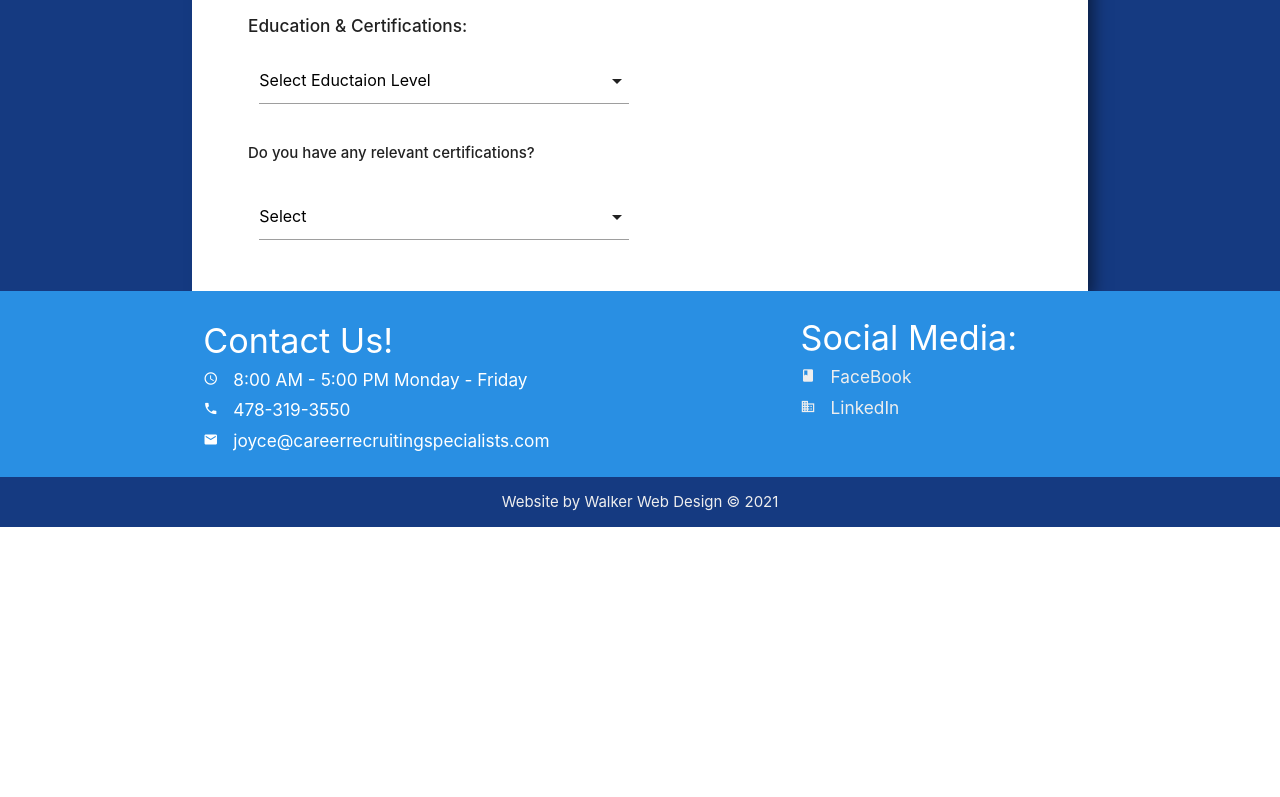
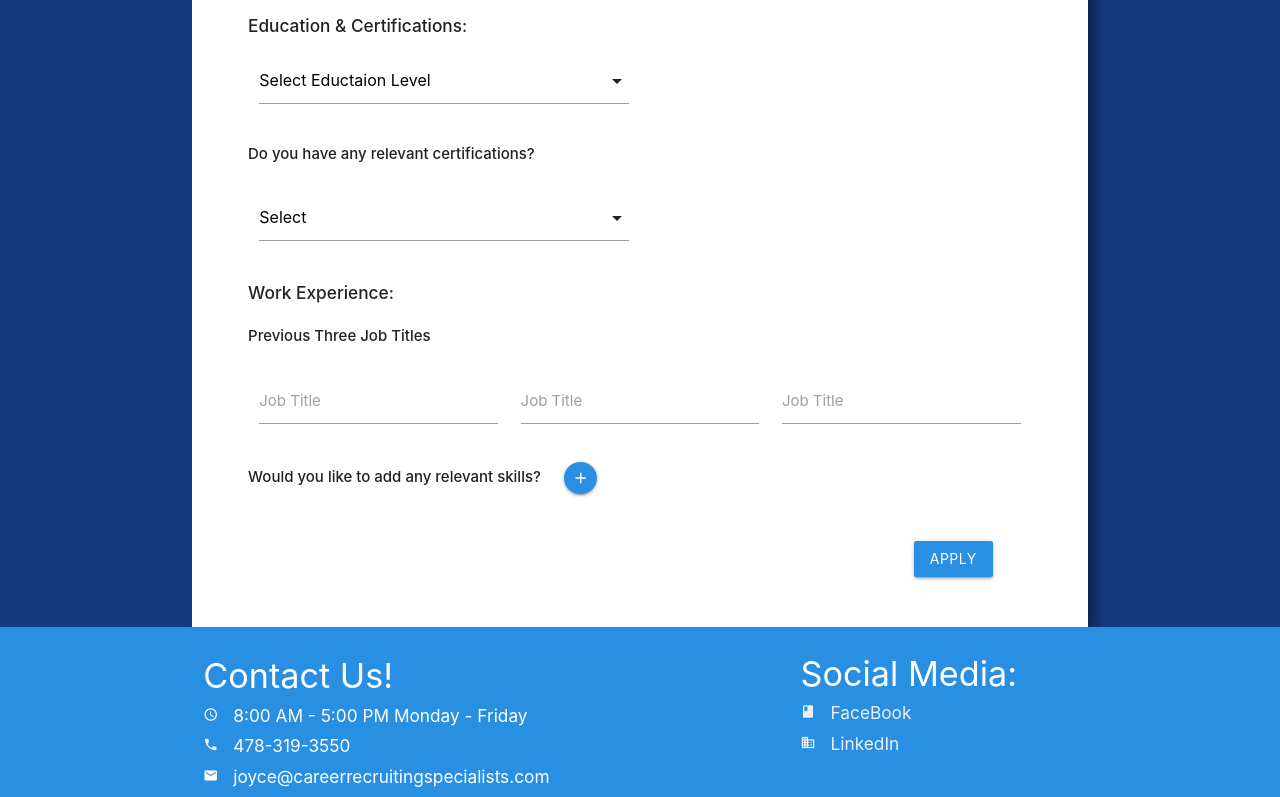
Before and after one commit to logantwalker/career-recruiting-specialists, a React (Create React App) app in the folder client/: page /apply/1 in a window 1280 px wide. Shown: the part 521-1318 px from the top of the page. Before the commit the page ends 1048 px from the top, so only its background shows below. Built offline with nearby package versions, Linux system fonts and the light colour scheme; no server answers.

Commit message:
application skeleton is finished. time to add funcitonality

```diff
--- a/client/src/pages/JobSearchApply/JobApply/JobApply.js
+++ b/client/src/pages/JobSearchApply/JobApply/JobApply.js
@@ -1,5 +1,5 @@
 import { React, useState, useEffect } from 'react';
-import { Row, Col, TextInput, Textarea, Select, Button } from 'react-materialize';
+import { Row, Col, TextInput, Textarea, Select, Button, Icon } from 'react-materialize';
 import Footer from '../../../components/Footer/Footer'
 import API from '../../../utils/API';
 import 'materialize-css';
@@ -15,13 +15,25 @@ export default function JobApply(props) {
         last_name:'',
         email:'',
         phone:'',
-        job_applied: props.match.params.job
+        job_applied: props.match.params.job,
+        education:{
+            attained: '',
+            studyField: null
+        },
+        experience:{
+            previousJobs:['','',''],
+            skills:[]
+        },
+        relocate: '',
+        travel: ''
     });
 
     const [appState, updateApp] = useState({
         job:{},
+        degree: false,
         certs: false,
-        certNum: 0
+        certNum: 0,
+        numSkill: 0
     })
 
     function getJobData(id) {
@@ -44,6 +56,42 @@ export default function JobApply(props) {
         }
     }
 
+    const fieldOfStudy = (e) =>{
+        if(e.target.value === 'some-college' ||
+            e.target.value === 'associates' ||
+            e.target.value === 'bachelors' ||
+            e.target.value === 'masters-plus'){
+                updateApp({
+                    ...appState,
+                    degree: true
+                })
+        }
+        else {
+            updateApp({
+                ...appState,
+                degree: false
+            })
+        }
+    }
+
+    const addSkill = () =>{
+        let curCount = appState.numSkill;
+        curCount++;
+        updateApp({
+            ...appState,
+            numSkill: curCount
+        })
+    }
+
+
+    let studyFields;
+    if(appState.degree){
+        studyFields = (
+                <TextInput s={6}
+                    id='study-field'
+                    label='Field Of Study'/>)
+    }
+
     let certFields;
     if(appState.certs){
         certFields=(
@@ -58,6 +106,19 @@ export default function JobApply(props) {
         )
     }
 
+    let skillsField=[];
+    if(appState.numSkill){
+        for(let i=0; i<appState.numSkill; i++){
+            skillsField.push(
+                <Col s={12} className='empty-col'>
+                    <TextInput s={6}
+                        id={`skill${i}`}
+                        label='Skill'/>
+                </Col>
+            )
+        }
+    }
+
     return (
         <div>
             <div className='job-search-apply'>
@@ -66,6 +127,7 @@ export default function JobApply(props) {
                         <h5>{appState.job.title}</h5>
                         <div className='divider'></div>
                         <Col s={12} className='app-fields'>
+
                             <Col s={12} className='empty-col'>
                                 <h6 className='section-head'>Personal Information:</h6>
                             </Col>
@@ -94,12 +156,14 @@ export default function JobApply(props) {
                                     placeholder='City, State (e.g. Atlanta, GA)' />
                             </Col>
 
+
                             <Col className='empty-col' s={12}>
                                 <h6 className='section-head'>Education & Certifications:</h6>
                             </Col>
                             <Col className='empty-col' s={12}>
                                 <Select
                                     id="edu-level"
+                                    onChange={(e)=>fieldOfStudy(e)}
                                     multiple={false}
                                     s={6}
                                     options={{
@@ -140,10 +204,13 @@ export default function JobApply(props) {
                                     <option value="bachelors">
                                         Bachelor's Degree
                                     </option>
-                                    <option value="master">
+                                    <option value="masters-plus">
                                         Master's Degree or Higher
                                     </option>
                                 </Select>
+                            </Col>
+                            <Col className='empty-col' s={12}>
+                                {studyFields}
                             </Col>
                             <Col s={12} className='empty-col'>
                                 <p className='section-subhead'>
@@ -186,6 +253,48 @@ export default function JobApply(props) {
                             <Col s={12} className='empty-col'>
                                 {certFields}
                             </Col>
+
+
+                            <Col className='empty-col' s={12}>
+                                <h6 className='section-head'>Work Experience:</h6>
+                            </Col>
+                            <Col className='empty-col' s={12}>
+                                <p className='section-subhead'>
+                                    Previous Three Job Titles
+                                </p>
+                                <TextInput s={4}
+                                    id='job1'
+                                    label='Job Title'/>
+                                <TextInput s={4}
+                                    id='job2'
+                                    label='Job Title'/>
+                                <TextInput s={4}
+                                    id='job3'
+                                    label='Job Title'/>
+                            </Col>
+                            <Col className='empty-col' s={12}>
+                                <p className='section-subhead '>
+                                    Would you like to add any relevant skills?
+                                    <span className='skills-btn'>
+                                        <Button
+                                            small={true}
+                                            className='title-btn'
+                                            floating
+                                            icon={<Icon>add</Icon>}
+                                            onClick={()=> addSkill()}>
+                                        </Button>
+                                    </span>
+                                </p>
+                            </Col>
+                            <div className='skills-fields'>
+                                {skillsField}
+                            </div>
+                            <Row className='apply right'>
+                                <Col s={12}>
+                                    <Button className='title-btn'
+                                        onClick={()=>console.log('applied!')}>APPLY</Button>
+                                </Col>
+                            </Row>
                         </Col>
                     </Row>
                 </div>
--- a/client/src/pages/JobSearchApply/JobApply/job-apply.css
+++ b/client/src/pages/JobSearchApply/JobApply/job-apply.css
@@ -22,3 +22,7 @@
 .section-subhead{
     font-weight: 500;
 }
+
+.skills-btn{
+    margin-left:3% !important;
+}
```
